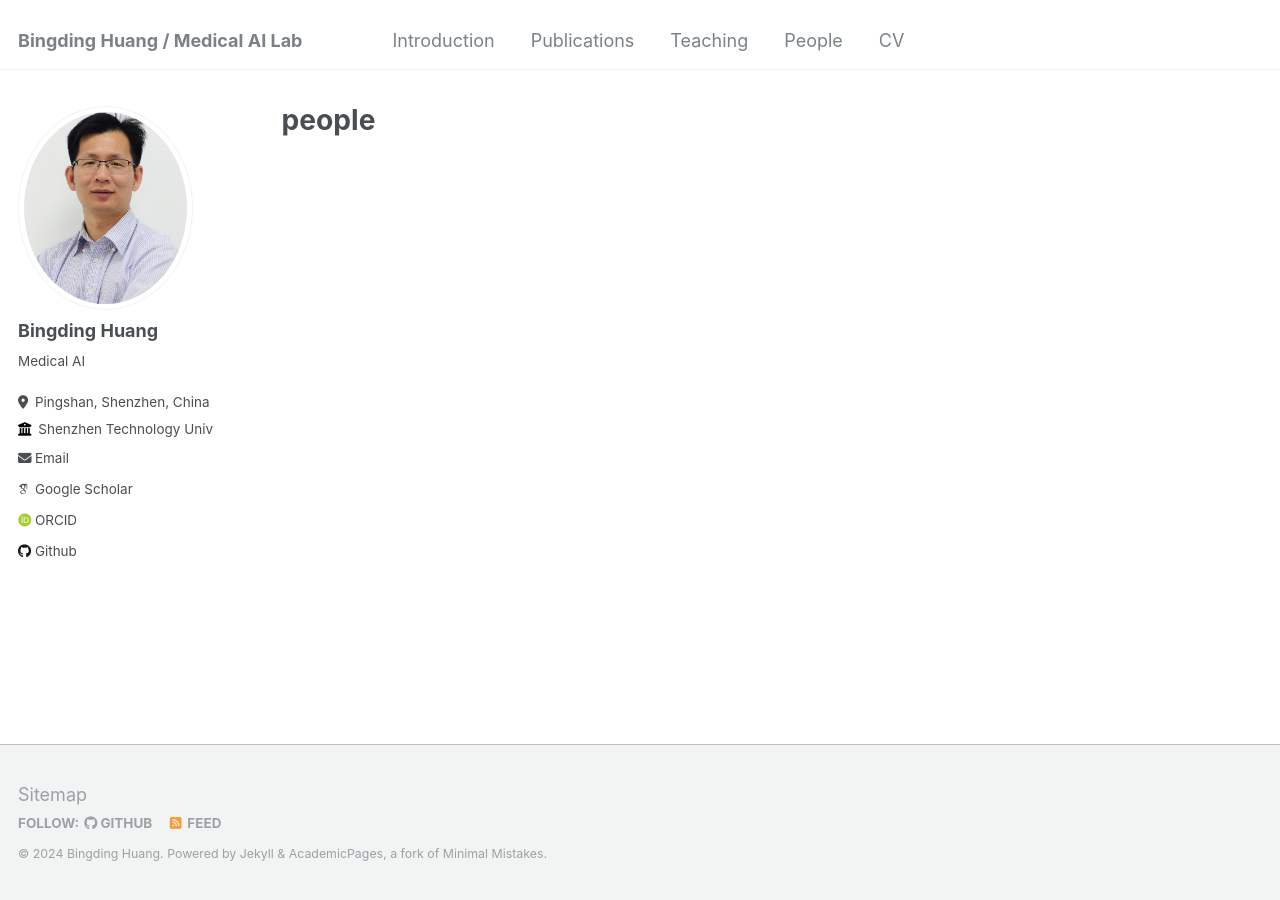
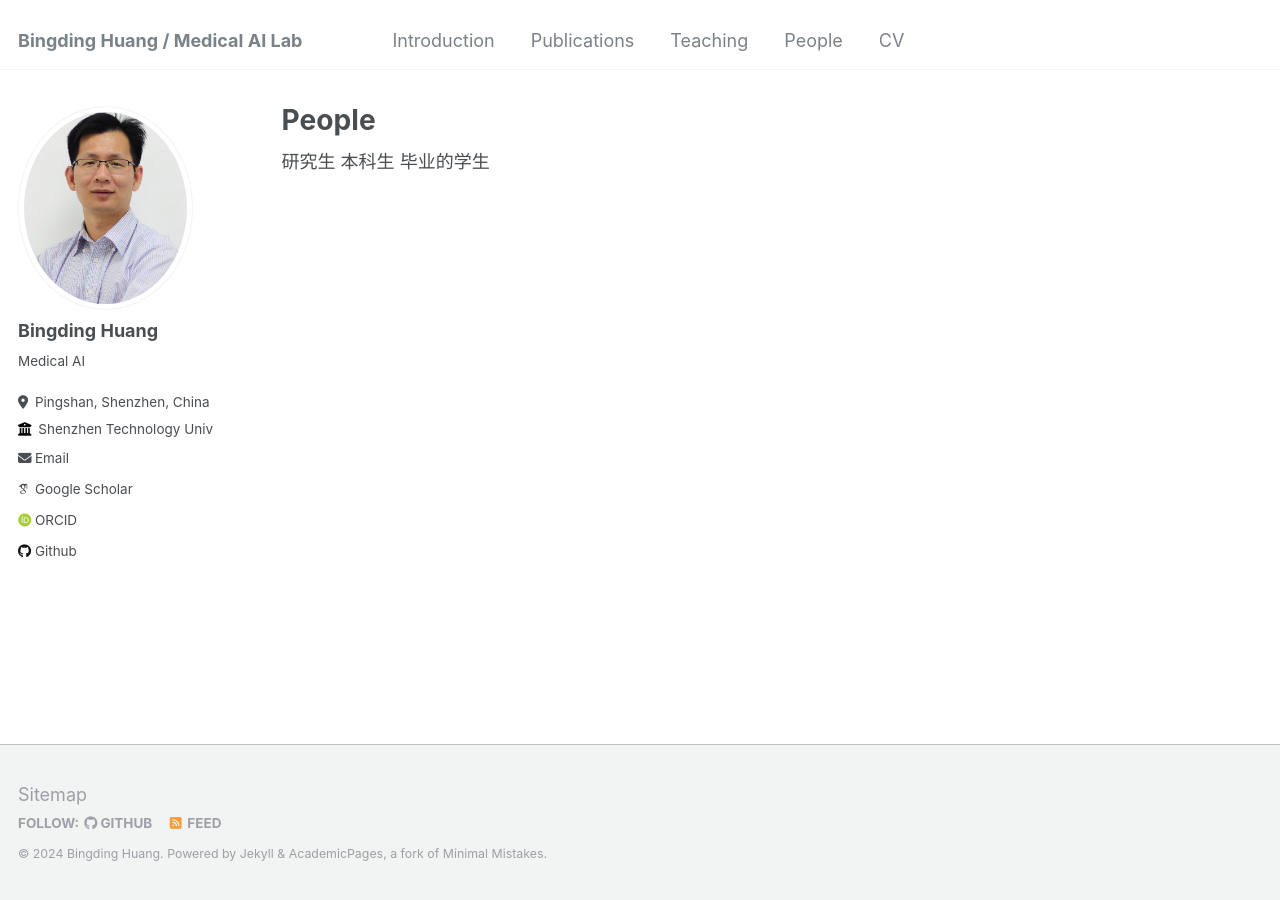
Before and after one commit to bingding/bingding.github.io, a Jekyll site: the page built from _pages/people.html, in a window 1280 px wide. Built offline with Jekyll 4.4.1, drawn with Linux system fonts in a browser that asks for light colours; some web fonts are replaced.

Commit message:
add teaching

```diff
--- a/_pages/people.html
+++ b/_pages/people.html
@@ -1,6 +1,6 @@
 ---
 layout: archive
-title: "people"
+title: "People"
 permalink: /people/
 author_profile: true
 ---
@@ -8,6 +8,9 @@ author_profile: true
 {% include base_path %}
 
 
-{% for post in site.portfolio %}
-  {% include archive-single.html %}
-{% endfor %}
+研究生
+
+本科生
+
+
+毕业的学生
--- a/_pages/teaching.html
+++ b/_pages/teaching.html
@@ -8,5 +8,6 @@ author_profile: true
 {% include base_path %}
 
 
-<head >2024-2025 第一学期</head>
+<h1>2024-2025 第一学期</h1>
+<br>
 人工智能导论
```
